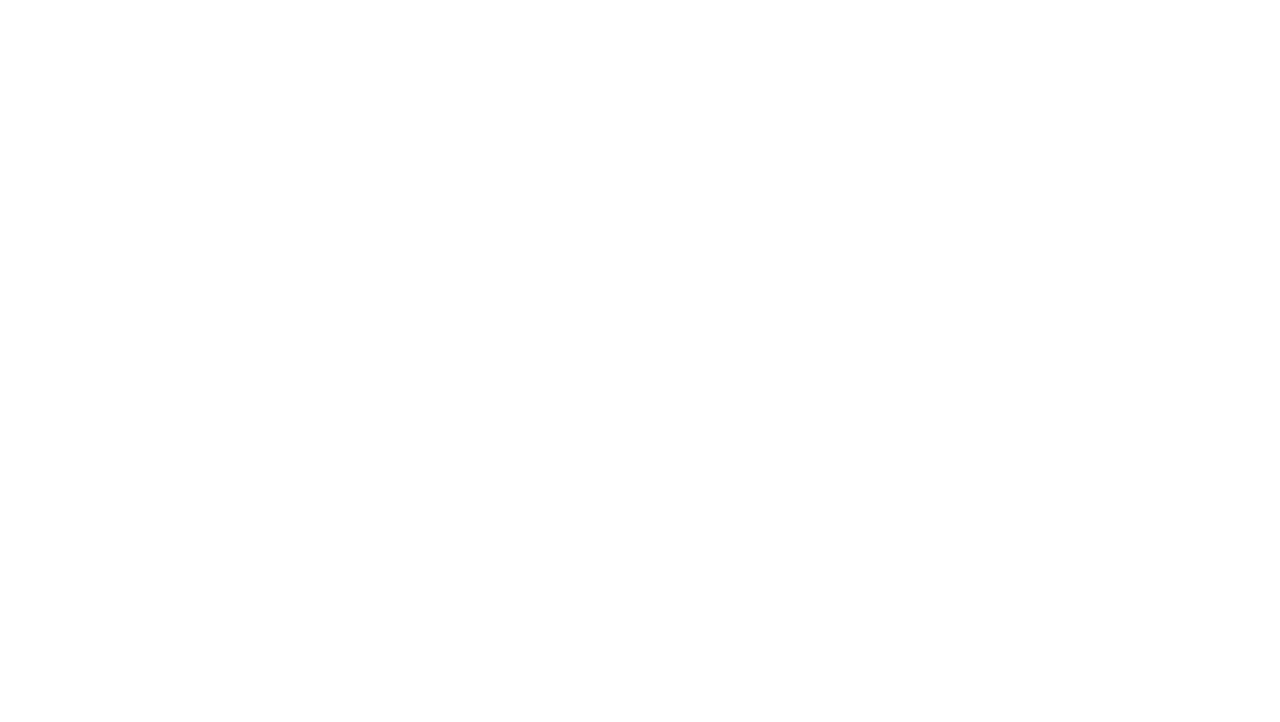
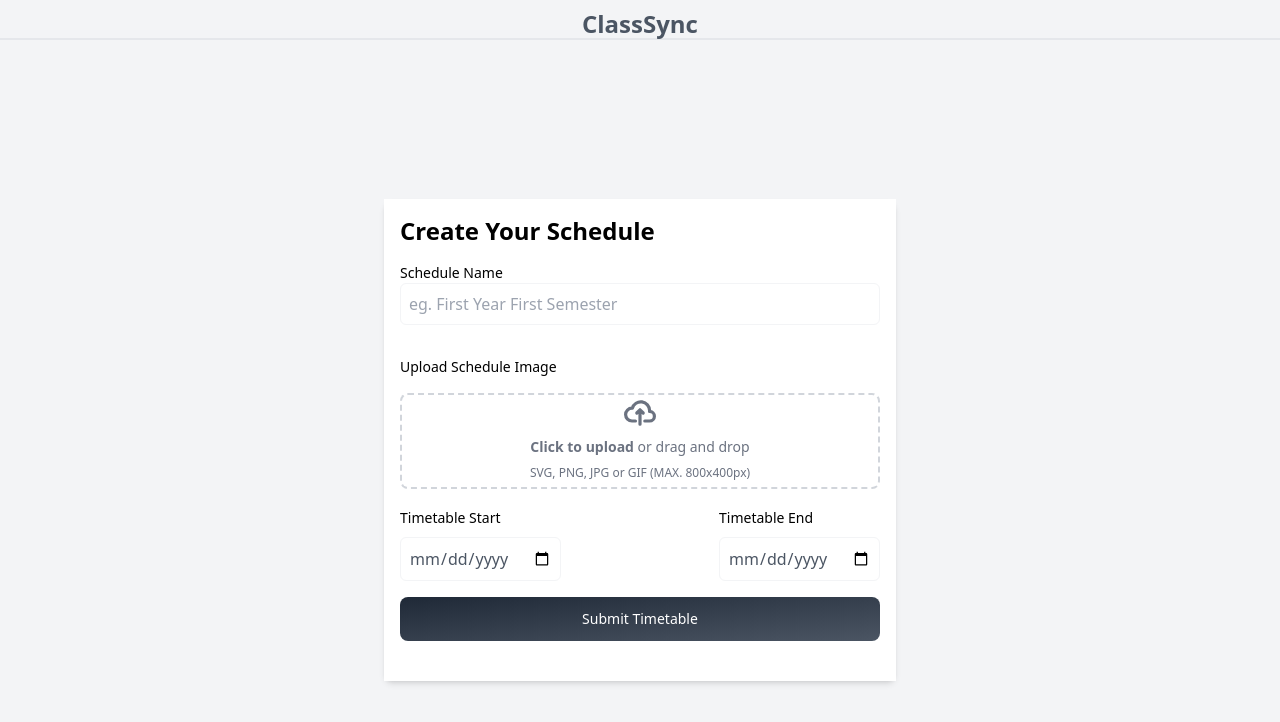
Before and after one commit to royyeboah/LessonSync, an Angular app in the folder frontend/: page /upload in a window 1280 px wide. Before the commit this address led to /. Shown: the top 722 px of the page. Built offline with nearby package versions, Linux system fonts and the light colour scheme.

Commit message:
Created the form to upload data

```diff
--- a/frontend/package.json
+++ b/frontend/package.json
@@ -18,6 +18,8 @@
     "@angular/platform-browser": "^19.0.0",
     "@angular/platform-browser-dynamic": "^19.0.0",
     "@angular/router": "^19.0.0",
+    "angularx-flatpickr": "^8.1.0",
+    "flowbite": "^2.5.2",
     "rxjs": "~7.8.0",
     "tslib": "^2.3.0",
     "zone.js": "~0.15.0"
--- a/frontend/src/app/app.routes.ts
+++ b/frontend/src/app/app.routes.ts
@@ -1,7 +1,9 @@
 import { Routes } from '@angular/router';
 import {WelcomeComponent} from './components/welcome/welcome.component';
+import {UploadComponent} from './components/upload/upload.component';
 
 export const routes: Routes = [
 
-  {path: '', component: WelcomeComponent}
+  {path: '', component: WelcomeComponent},
+  {path:'upload', component: UploadComponent}
 ];
--- /dev/null
+++ b/frontend/src/app/components/upload/upload.component.html
@@ -0,0 +1,42 @@
+<nav class="bg-gray-100 border-b-2 h-10 flex justify-center max">
+  <div class="font-bold text-gray-600 text-2xl py-2">ClassSync</div>
+</nav>
+<section class="h-screen flex justify-center items-center bg-gray-100">
+  <div class="w-2/5 shadow-md rounded-lg">
+    <form class="flex bg-white flex-col items-stretch p-4">
+      <p class="font-semibold text-2xl">Create Your Schedule</p>
+      <div class="flex py-4 flex-col">
+        <label class="text-sm" for="scheduleName">Schedule Name</label>
+        <input class="border block border-gray-100 p-2 text-gray-600 rounded-md focus:ring-gray-400 focus:border-gray-400 focus:outline-none" type="text" id="scheduleName" placeholder="eg. First Year First Semester">
+      </div>
+      <div class="flex py-4 flex-col">
+        <label class="text-sm" for="dropzone-file">Upload Schedule Image</label>
+        <div class="flex my-4 items-center justify-center w-full">
+          <label for="dropzone-file" class="flex flex-col items-center justify-center w-full h-24 border-2 border-gray-300 border-dashed rounded-lg cursor-pointer bg-white hover:bg-gray-100">
+            <div class="flex flex-col items-center justify-center pt-5 pb-6">
+              <svg class="w-8 h-8 mb-2 text-gray-500 dark:text-gray-400" aria-hidden="true" xmlns="http://www.w3.org/2000/svg" fill="none" viewBox="0 0 20 16">
+                <path stroke="currentColor" stroke-linecap="round" stroke-linejoin="round" stroke-width="2" d="M13 13h3a3 3 0 0 0 0-6h-.025A5.56 5.56 0 0 0 16 6.5 5.5 5.5 0 0 0 5.207 5.021C5.137 5.017 5.071 5 5 5a4 4 0 0 0 0 8h2.167M10 15V6m0 0L8 8m2-2 2 2"/>
+              </svg>
+              <p class="mb-2 text-sm text-gray-500 dark:text-gray-400"><span class="font-semibold">Click to upload</span> or drag and drop</p>
+              <p class="text-xs text-gray-500 dark:text-gray-400">SVG, PNG, JPG or GIF (MAX. 800x400px)</p>
+            </div>
+            <input id="dropzone-file" type="file" class="hidden"/>
+          </label>
+        </div>
+        <div class="flex">
+          <div class="mr-auto">
+            <label class="text-sm" for="startTime">Timetable Start</label>
+            <input class="mt-2 border block border-gray-100 p-2 text-gray-600 rounded-md focus:ring-gray-400 focus:border-gray-400 focus:outline-none" type="date" id="startTime">
+          </div>
+         <div class="ml-auto">
+           <label class="text-sm" for="endTime">Timetable End</label>
+           <input class="mt-2 border block border-gray-100 p-2 text-gray-600 rounded-md focus:ring-gray-400 focus:border-gray-400 focus:outline-none" type="date" id="endTime">
+         </div>
+        </div>
+        <div>
+          <button type="button"  class="mt-4 text-white bg-gradient-to-br from-gray-800 to-gray-600 hover:bg-gradient-to-bl focus:ring-4 focus:outline-none focus:ring-blue-300 dark:focus:ring-blue-800 font-medium rounded-lg text-sm px-5 py-3 text-center w-full me-2 mb-2">Submit Timetable</button>
+        </div>
+      </div>
+    </form>
+  </div>
+</section>
--- a/frontend/src/app/components/welcome/welcome.component.html
+++ b/frontend/src/app/components/welcome/welcome.component.html
@@ -1,4 +1,3 @@
-<body>
 <nav class="bg-white border-b-2 h-10 flex justify-center max">
   <div class="font-bold text-gray-600 text-2xl py-2">ClassSync</div>
 </nav>
@@ -10,4 +9,3 @@
   </div>
 
 </section>
-</body>
--- a/frontend/tailwind.config.js
+++ b/frontend/tailwind.config.js
@@ -2,6 +2,7 @@
 module.exports = {
   content: [
     "./src/**/*.{html,ts}",
+  "./node_modules/flowbite/**/*.js"
   ],
   theme: {
     extend: {},
```
Also changed, not shown: frontend/src/app/components/upload/upload.component.ts (added, +11 -0 lines), frontend/src/app/components/upload/upload.component.css (added), 2 other files (tests, documents, lock files or other folders).
